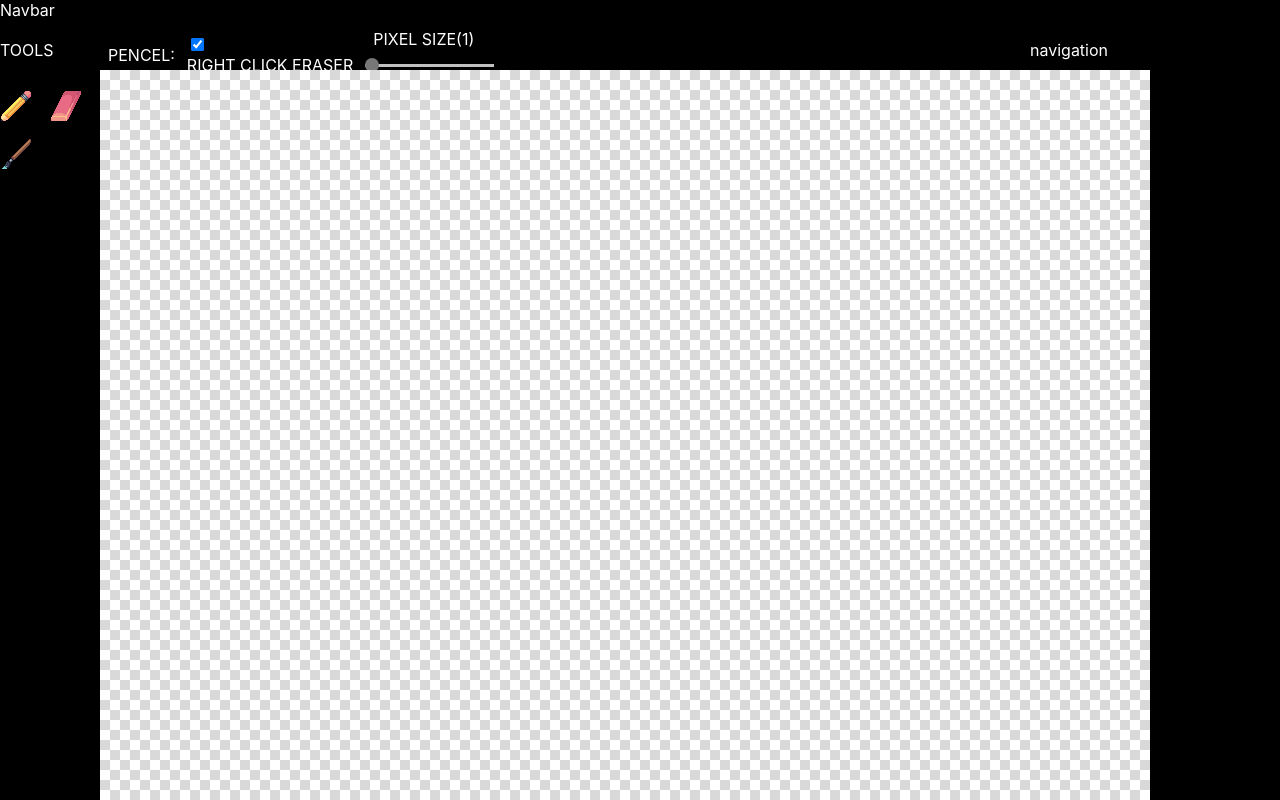
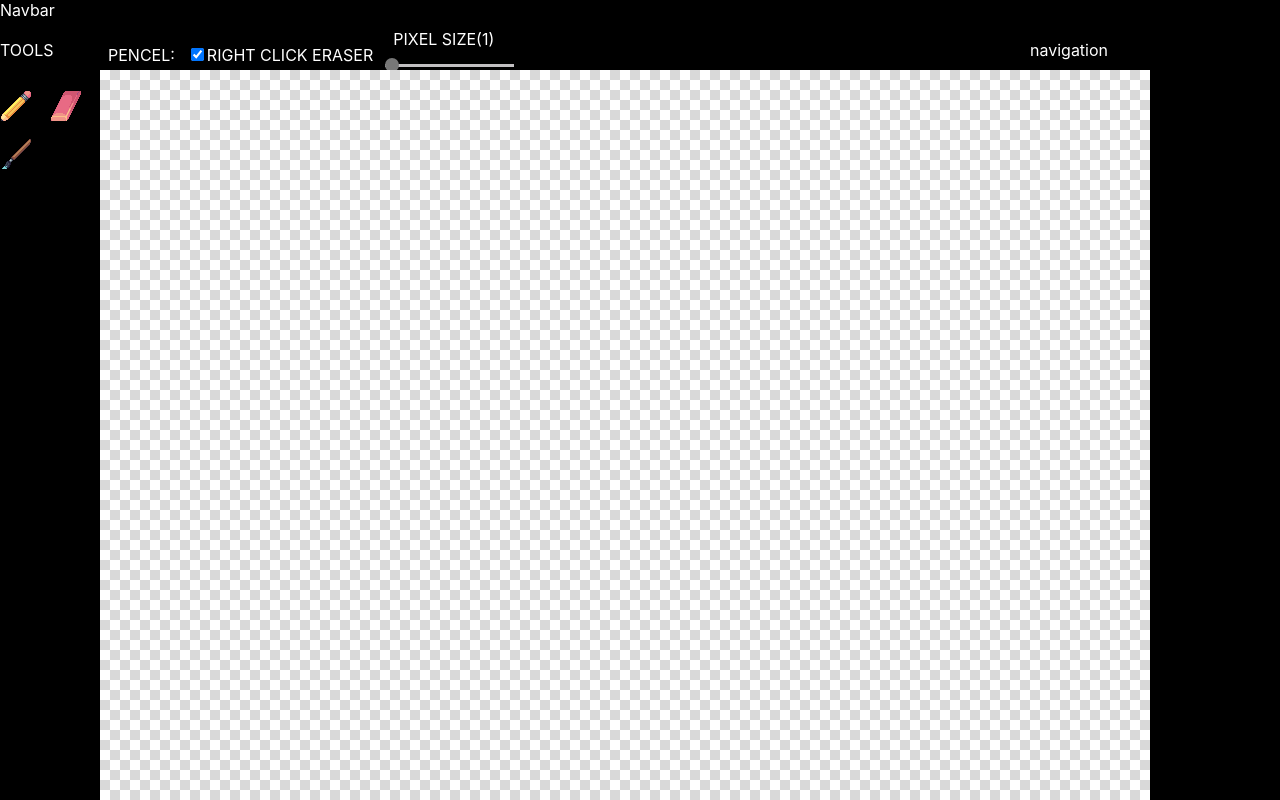
Before and after one commit to En11x/pixel, a React (Vite) app: page / in a window 1280 px wide. Shown: the top 800 px of the page. Built offline with nearby package versions, Linux system fonts and the light colour scheme.

Commit message:
fix: checkbox

```diff
--- a/src/components/inputs/checkbox/index.tsx
+++ b/src/components/inputs/checkbox/index.tsx
@@ -1,19 +1,21 @@
 import { useControlled } from '@/hooks'
+import { ReactNode } from 'react'
 
 interface CheckboxProps {
   value: boolean
   onChange: (val: boolean) => void
+  label?: ReactNode
 }
 
 export const Checkbox = (props: CheckboxProps) => {
-  const { value: valueProp, onChange: onChangeProp } = props
+  const { value: valueProp, onChange: onChangeProp, label } = props
   const [value, onChange] = useControlled<boolean>({
     controlled: valueProp,
     onChange: onChangeProp
   })
 
   return (
-    <div>
+    <div className='f-center'>
       <input
         type='checkbox'
         checked={value}
@@ -21,6 +23,7 @@ export const Checkbox = (props: CheckboxProps) => {
           onChange(e.target.checked)
         }}
       />
+      {label}
     </div>
   )
 }
--- a/src/components/tools/options/pencel.tsx
+++ b/src/components/tools/options/pencel.tsx
@@ -6,9 +6,12 @@ export const Pencel = () => {
   const setRightClickEraser = useStore(s => s.setPencelRightClickEraser)
 
   return (
-    <div className='f-center'>
-      <Checkbox value={rightClickEraser} onChange={setRightClickEraser} />
-      <span>RIGHT CLICK ERASER</span>
-    </div>
+    <>
+      <Checkbox
+        value={rightClickEraser}
+        onChange={setRightClickEraser}
+        label='RIGHT CLICK ERASER'
+      />
+    </>
   )
 }
```
